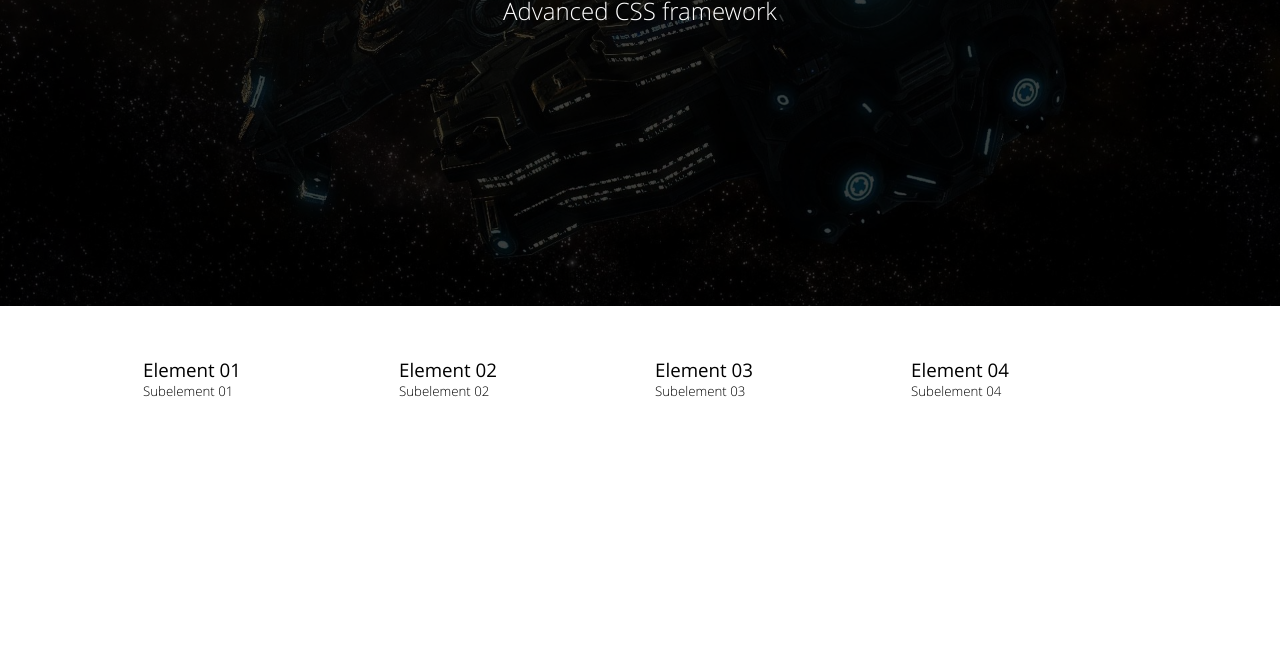
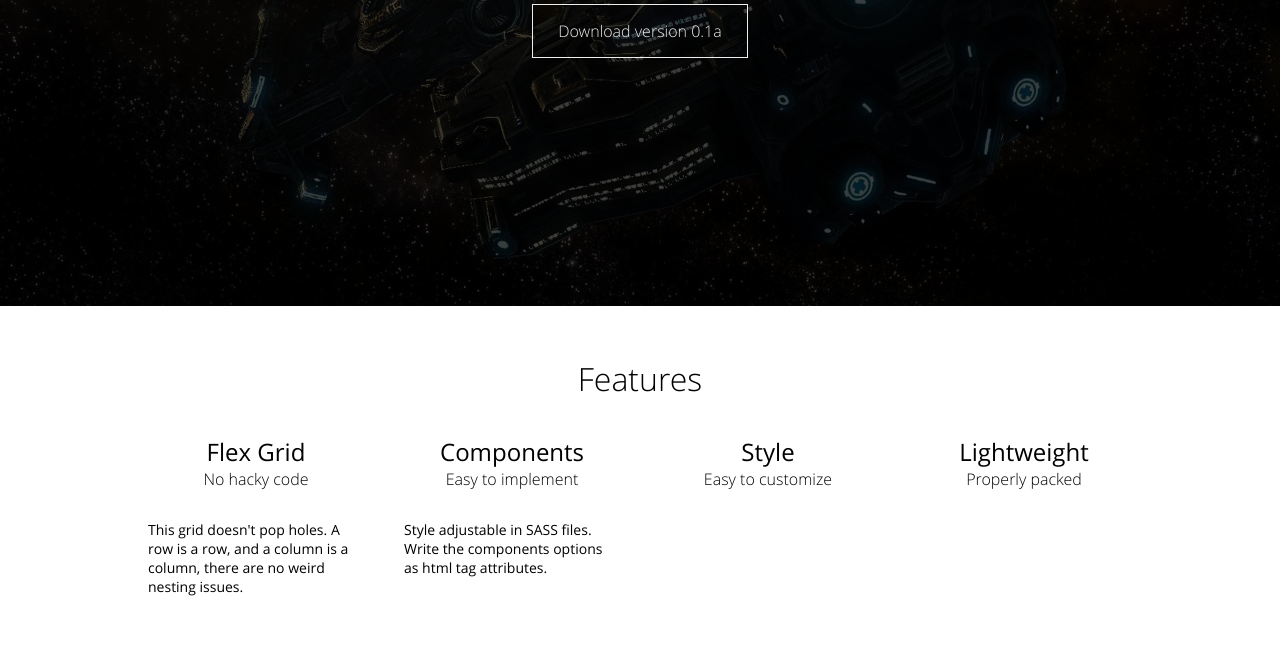
Before and after one commit to Arkcss/Arkcss.github.io, a plain HTML site: page index.html in a window 1280 px wide. Shown: the part 464-1126 px from the top of the page. Before the commit the page ends 915 px from the top, so only its background shows below. Drawn offline with Linux system fonts and the light colour scheme.

Commit message:
Added half of the features

```diff
--- a/index.html
+++ b/index.html
@@ -33,29 +33,33 @@
 				<div class="filter"></div>
 				<div class="caption">
 					<div class="caption-content">
-						<h1>Welcome to the Ark</h1>
-						<h3>Advanced CSS framework</h3>
+						<h1>Ark</h1>
+						<h3>Elegant CSS3</h3>
+						<a href="javascript:void(0);" class="button">Download version 0.1a</a>
 					</div>
 				</div>
 			</div>
 			<section class="highlights section">
 				<div class="container">
+					<h1 class="center">Features</h1>
 					<div class="row">
-						<div class="column xxs-12 xs-12 sm-6 md-6 lg-3">
-							<h3>Element 01</h3>
-							<h5>Subelement 01</h5>
+						<div class="centered column xxs-12 xs-12 sm-6 md-6 lg-3">
+							<h3>Flex Grid</h3>
+							<h5>No hacky code</h5>
+							<p>This grid doesn't pop holes. A row is a row, and a column is a column, there are no weird nesting issues.</p>
 						</div>
-						<div class="column xxs-12 xs-12 sm-6 md-6 lg-3">
-							<h3>Element 02</h3>
-							<h5>Subelement 02</h5>
+						<div class="centered column xxs-12 xs-12 sm-6 md-6 lg-3">
+							<h3>Components</h3>
+							<h5>Easy to implement</h5>
+							<p>Style adjustable in SASS files. Write the components options as html tag attributes.</p>
 						</div>
-						<div class="column xxs-12 xs-12 sm-6 md-6 lg-3">
-							<h3>Element 03</h3>
-							<h5>Subelement 03</h5>
+						<div class="centered column xxs-12 xs-12 sm-6 md-6 lg-3">
+							<h3>Style</h3>
+							<h5>Easy to customize</h5>
 						</div>
-						<div class="column xxs-12 xs-12 sm-6 md-6 lg-3">
-							<h3>Element 04</h3>
-							<h5>Subelement 04</h5>
+						<div class="centered column xxs-12 xs-12 sm-6 md-6 lg-3">
+							<h3>Lightweight</h3>
+							<h5>Properly packed</h5>
 						</div>
 					</div>
 				</div>
```
Also changed, not shown: css/ark.min.css.
